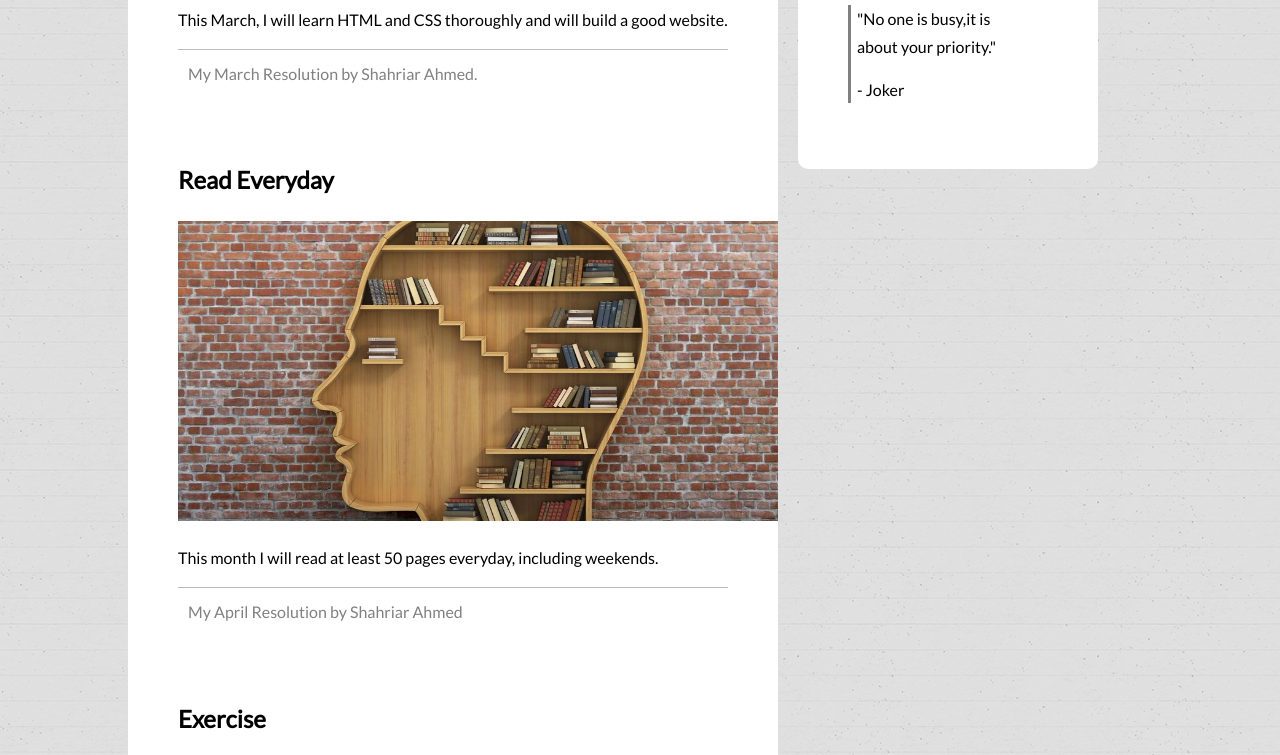
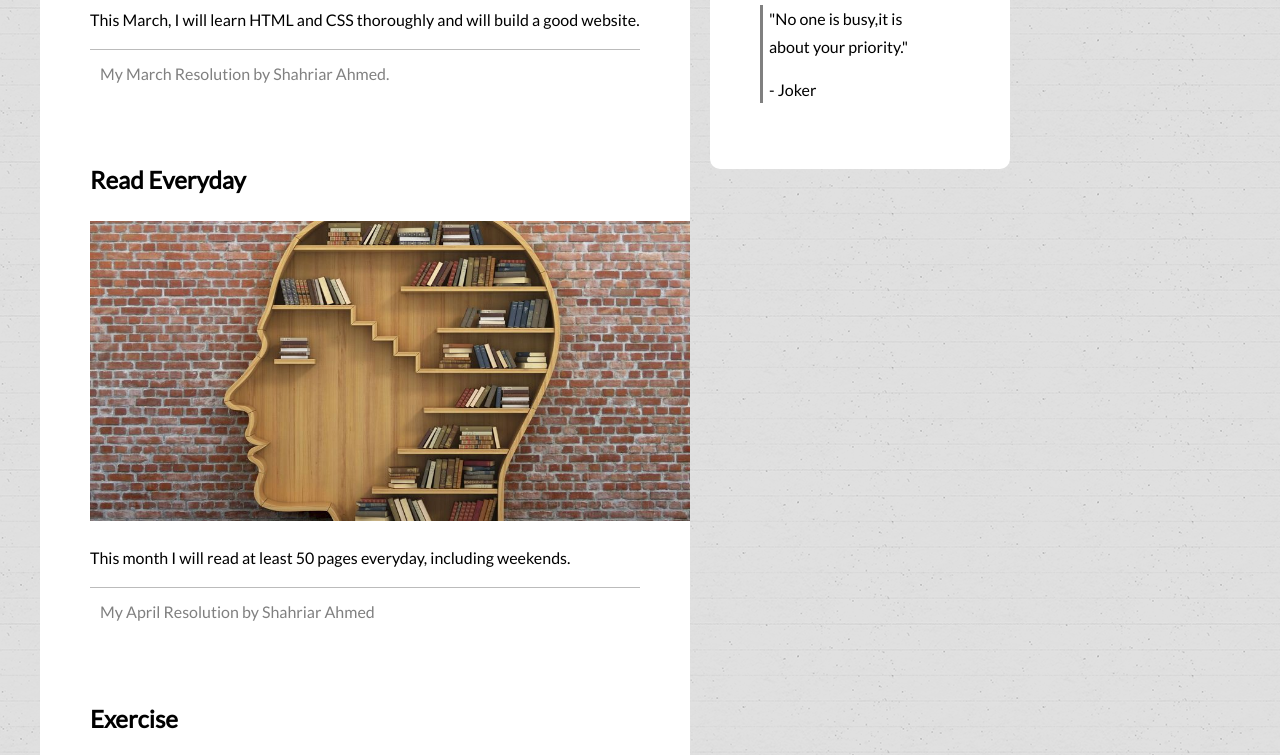
Before and after one commit to smxox12/monthly-resolutions, a plain HTML site: page index.html in a window 1280 px wide. Shown: the part 608-1363 px from the top of the page. Drawn offline with Linux system fonts and the light colour scheme.

Commit message:
Update style.css

```diff
--- a/css/style.css
+++ b/css/style.css
@@ -43,7 +43,8 @@ body {
 -----------------------------------------------------------------------------*/
 #Container{
     margin: 0 auto;
-    width: 80%
+    width: 80%;
+    width: 1200px;
 }
  #main{
      background-color: white;
```
